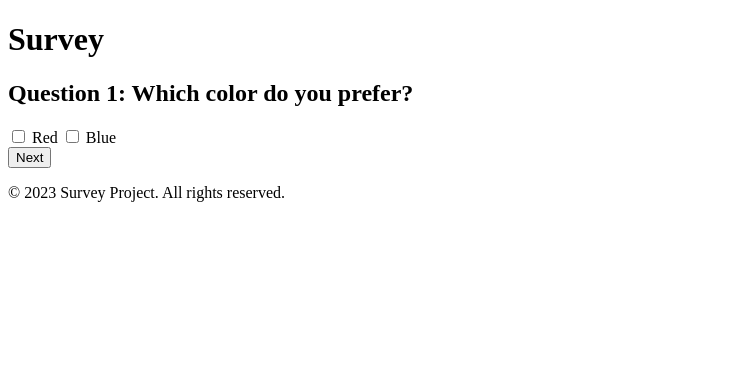
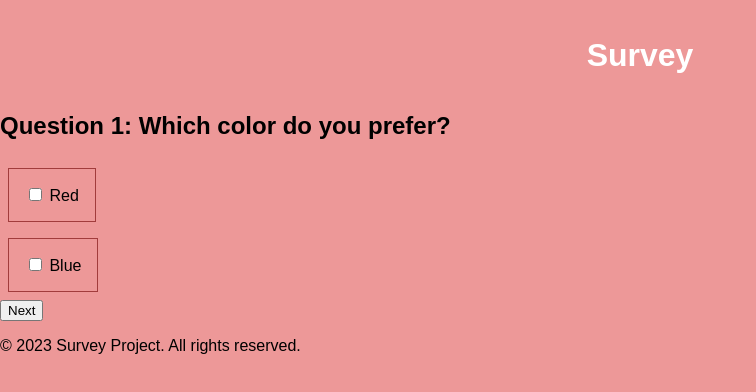
Before and after one commit to nilsson46/kneg, a plain HTML site: page question-form/index.html in a window 1280 px wide. Shown: the whole page, without its empty margins (0-756 px from the left). Drawn offline with Linux system fonts and the light colour scheme.

Commit message:
Trying a new branch

```diff
--- a/question-form/index.html
+++ b/question-form/index.html
@@ -4,7 +4,7 @@
     <meta charset="UTF-8">
     <meta name="viewport" content="width=device-width, initial-scale=1.0">
     <title>Survey</title>
-    <link rel="stylesheet" href="styles.css">
+    <link rel="stylesheet" href="style.css">
 </head>
 <body>
     <header>
--- a/question-form/style.css
+++ b/question-form/style.css
@@ -1,18 +1,18 @@
 body {
     font-family: Arial, sans-serif;
-    background-color: #f0f0f0;
+    background-color: #ed9898;
     margin: 0;
     padding: 0;
 }
 
-header {
-    background-color: #333;
+h1 {
+    color: aqua;
     color: white;
     text-align: center;
     padding: 1rem;
 }
 
-form .form {
+form .options {
     display: flex;
     flex-direction: column;
     align-items: flex-start;
@@ -23,6 +23,6 @@ label{
     display: block;
     padding: 1rem;
     margin: 0.5rem;
-    border: 1px solid black;
+    border: 1px solid rgb(161, 60, 60);
 
 }
```
